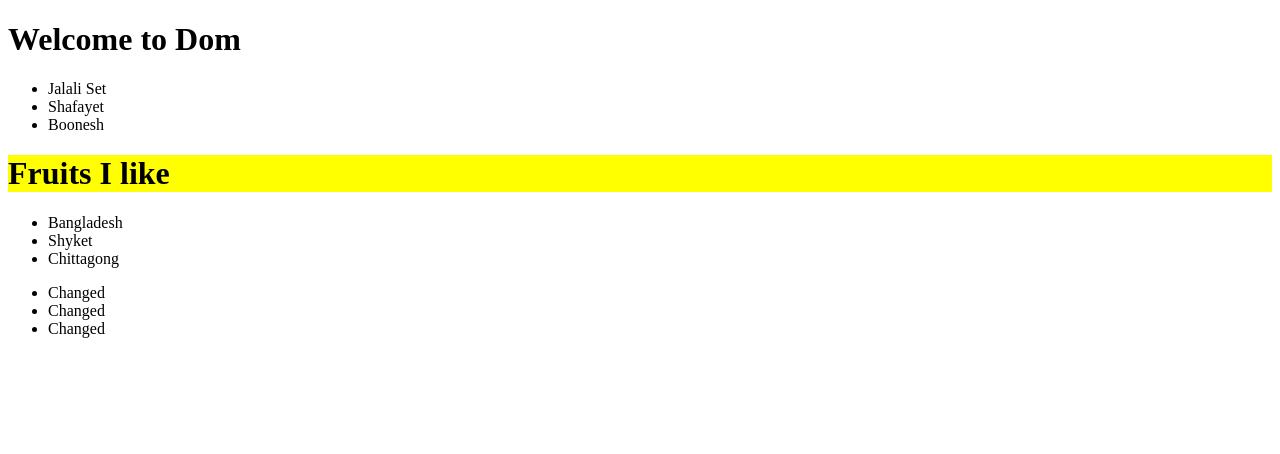
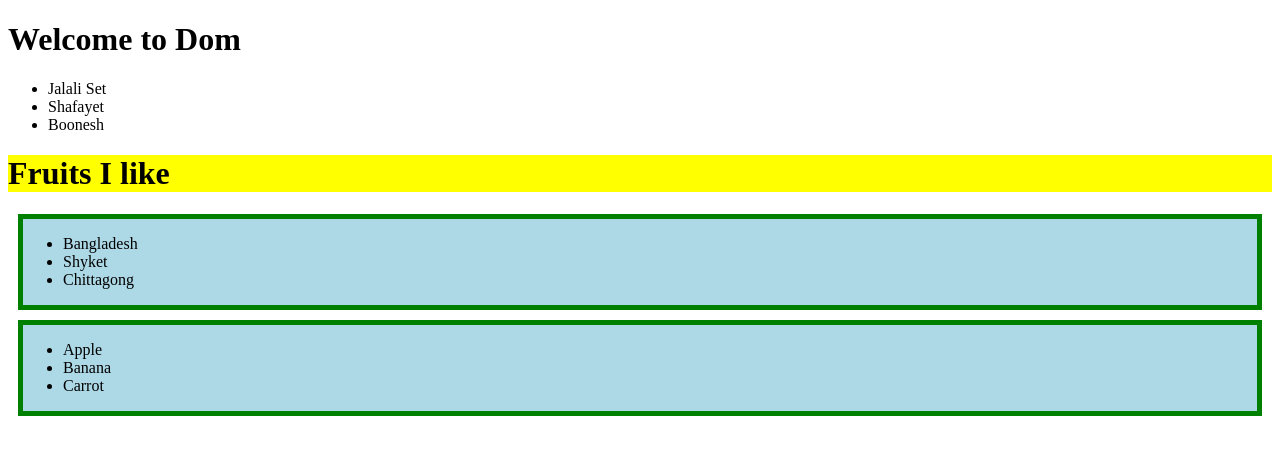
Before and after one commit to RAHUL573769/JavaScriptDomBasicPractises, a plain HTML site: page index.html in a window 1280 px wide. Drawn offline with Linux system fonts and the light colour scheme.

Commit message:
styles added

```diff
--- a/index.html
+++ b/index.html
@@ -22,7 +22,7 @@
     </ul>
 </header>
 
-<h1 id="fruits-title">Fruits I like</h1>
+<h1 id="fruits-title" class="fruitlike ccc random">Fruits I like</h1>
 
 
 <section class="placescontainer">
@@ -33,11 +33,16 @@
     <li>Chittagong</li>
 </ul>
 </section>
-<ul>
-    <li class="fruitsname">Apple </li>
-    <li class="fruitsname">Banana</li>
-    <li class="fruitsname">Carrot</li>
-</ul>
+
+<section>
+
+    <ul>
+        <li class="fruitsname">Apple </li>
+        <li class="fruitsname">Banana</li>
+        <li class="fruitsname">Carrot</li>
+    </ul>
+</section>
+
     <script src="index.js"></script>
 </body>
 </html>
--- a/index.js
+++ b/index.js
@@ -16,7 +16,7 @@ const fruits=document.getElementsByClassName("fruitsname");
 
 for(const fruit of fruits){
     console.log(fruit.innerText);
-    fruit.innerText="Changed";
+    // fruit.innerText="Changed";
 }
 
 console.log(fruits);
@@ -31,3 +31,26 @@ console.log(lists);
 //------------------------------------------Styling Using Dom=----------------------------------------------------
 
 name1.style.backgroundColor="yellow";
+
+const classList=name1.classList;
+console.log(classList);
+name1.setAttribute("title","Tooltip by Js");
+
+const nams=name1.getAttribute("id");
+console.log(nams);
+
+
+
+
+
+
+const sectionList=document.getElementsByTagName("section");
+console.log(sectionList);
+
+for(const section of sectionList){
+    console.log(section);
+
+    section.style.border="5px solid green";
+    section.style.margin="10px";
+    section.style.backgroundColor="lightblue";
+}
```
